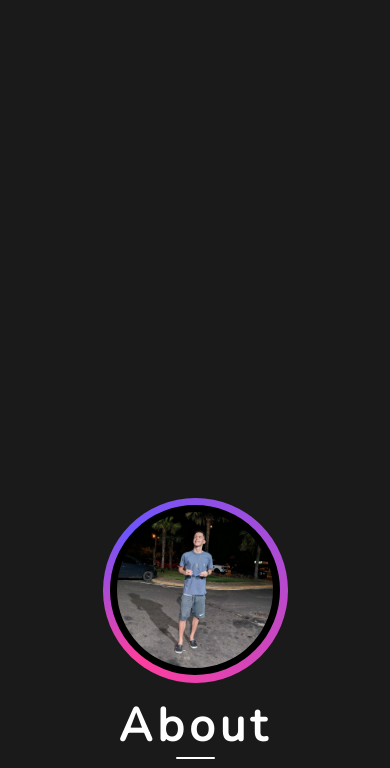
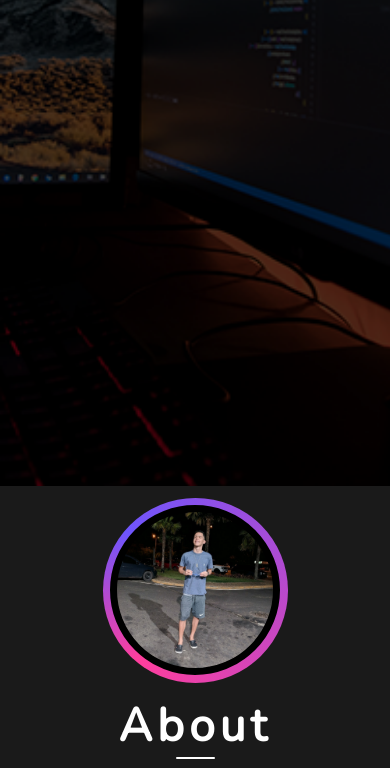
Before and after one commit to rikelmyso7/portfolio_web, a plain HTML site: page index.html in a window 390 px wide. Shown: the part 358-1126 px from the top of the page. Drawn offline with nearby package versions, Linux system fonts and the light colour scheme.

Commit message:
Update menu.css

```diff
--- a/CSS/menu.css
+++ b/CSS/menu.css
@@ -210,7 +210,8 @@ nav {
 
   @media screen and (max-width: 480px) {
     header {
-      background: #1a1a1a;
+      background-image: url(../assets/bgFor320.png);
+      background-size: cover;
       height: 100vh;
     }
 
```
